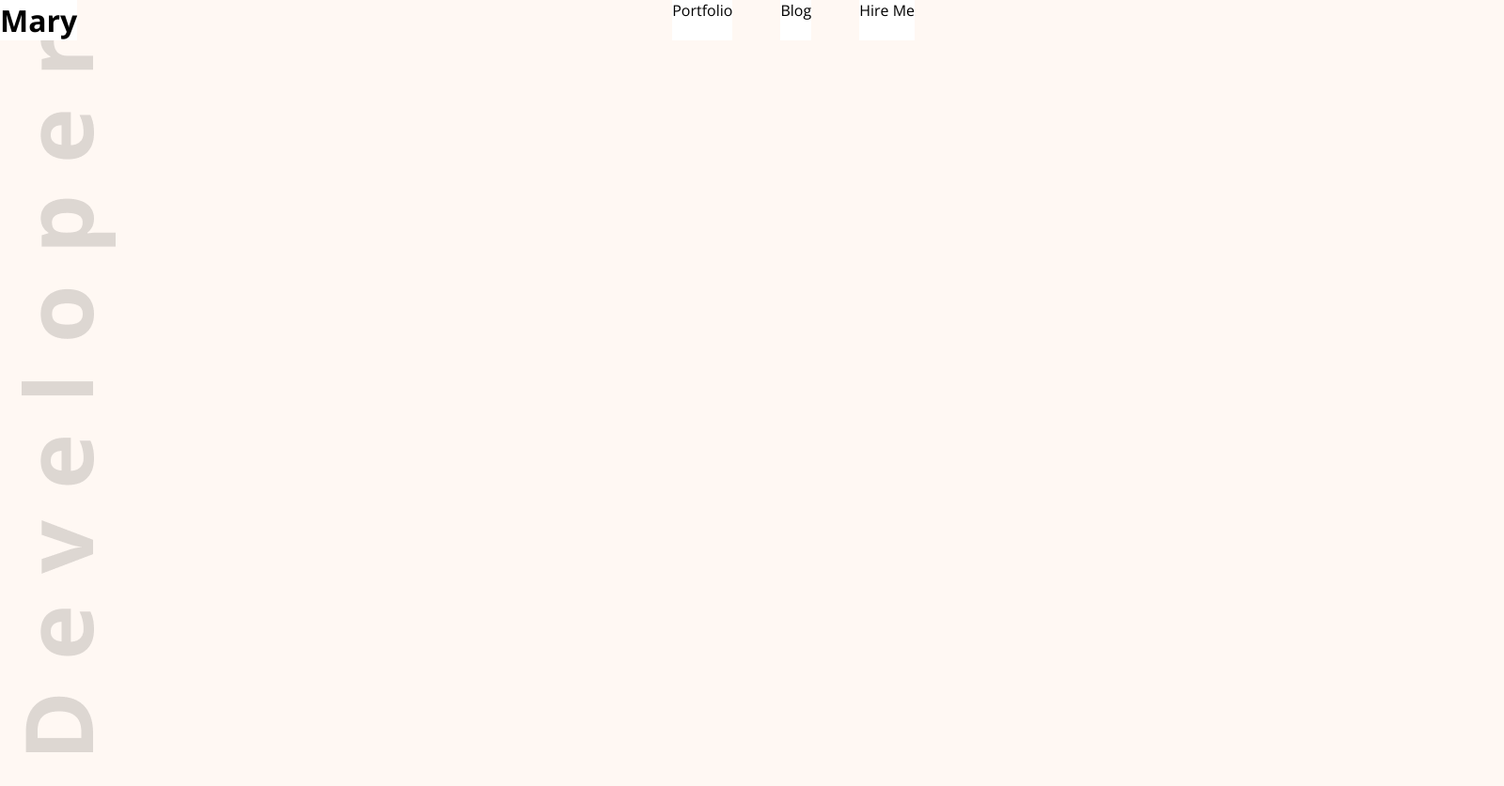
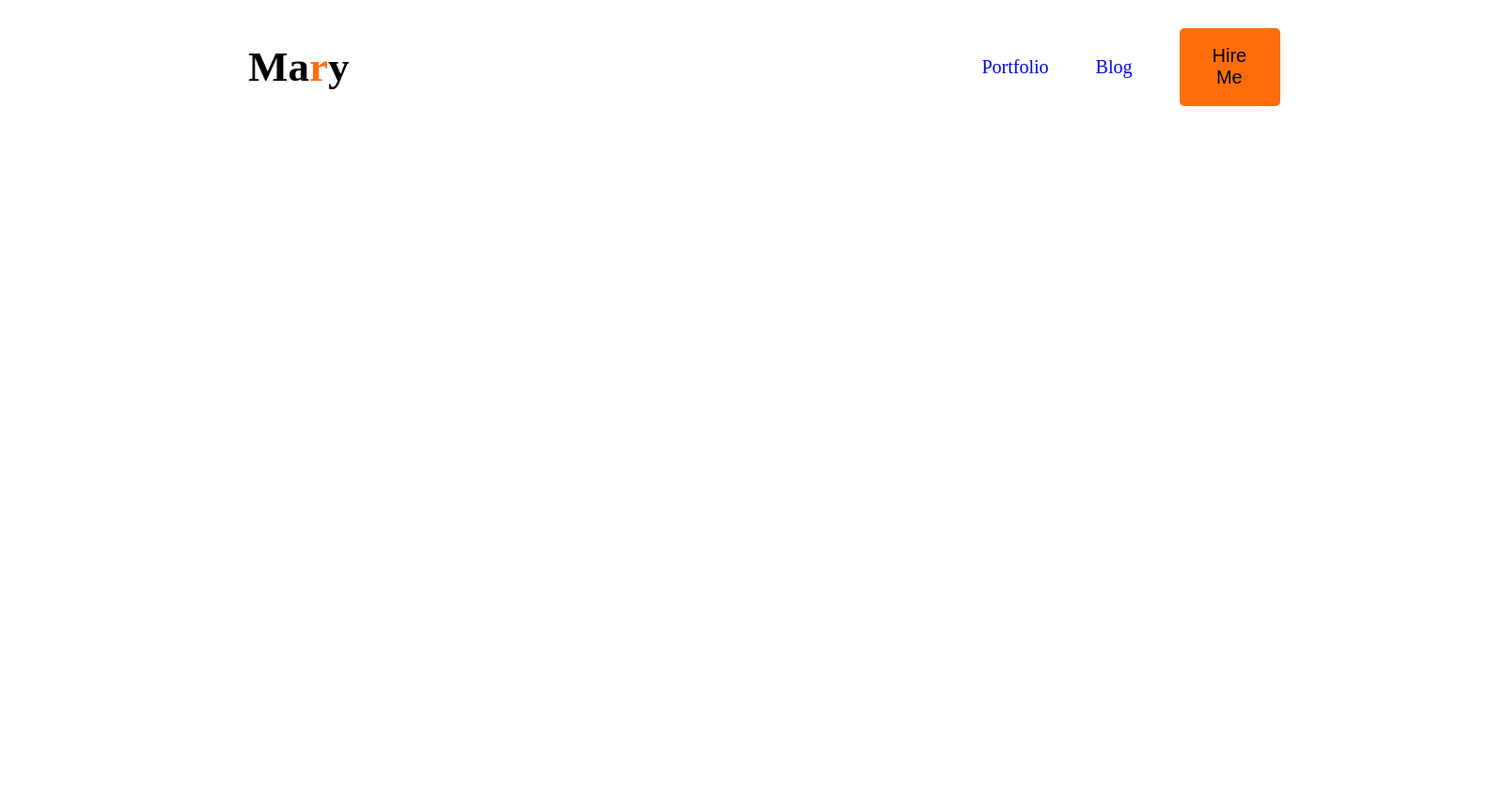
Before and after one commit to prosenjithdash/web-developer-portfolio-html-css, a plain HTML site: page index.html in a window 1280 px wide. Shown: the whole page at 94% size, 1600 px wide, since content can reach past the window. After the commit the page ends 800 px from the top, so only its background shows below. Drawn offline with nearby package versions, Linux system fonts and the light colour scheme.

Commit message:
Navbar Completed

```diff
--- a/index.html
+++ b/index.html
@@ -9,20 +9,20 @@
 </head>
 <body>
     <header class="header">
-        <div>
+        <!-- <div>
             <img class="dev-img" src="images/developer.png" alt="">
-        </div>
-        <div class="navbar">
-            <div>
-                <h1>Ma<span>r</span>y</h1>
-            </div>
-            <div class="buttons">
-                <p>Portfolio</p>
-                <p>Blog</p>
-                <p>Hire Me</p>
+        </div> -->
+        <nav class="navbar">
 
-            </div>
-        </div>
+            <h1 class="nav-title">Ma<span class="special-text">r</span>y</h1>
+
+            <ul>
+                <li><a href="portfolio">Portfolio</a></li>
+                <li><a href="blog">Blog</a></li>
+                <li><button class="btn-primary">Hire Me</button></li>
+            </ul>
+
+        </nav>
 
     </header>
 </body>
--- a/style.css
+++ b/style.css
@@ -1,20 +1,20 @@
 @import url('https://fonts.googleapis.com/css2?family=Lato:ital,wght@0,100;0,300;0,400;0,700;0,900;1,100;1,300;1,400;1,700;1,900&family=Open+Sans:ital,wght@0,300;0,400;0,500;0,600;0,700;0,800;1,300;1,400;1,500;1,600;1,700;1,800&display=swap');
 
 
-*{
+/* *{
     margin: 0;
     padding: 0;
     font-family: 'Open Sans';
     background-color: white;
-}
+} */
 
-.header{
+/* .header{
     width: 1600px;
     height: 837px;
     background-color: #FFF8F3;
     position: relative;
-}
-.dev-img{
+} */
+/* .dev-img{
     margin-top: 38px;
     margin-bottom: 25px;
     margin-left: 23px;
@@ -22,18 +22,43 @@
     background-color: #FFF8F3;
     font-size: 100px;
     font-weight: 700px;
-}
+} */
 .navbar{
-    position: absolute;
     display: flex;
     gap: 633px;
-    background-color: #FFF8F3;
+    align-items: center;
+    margin-left: 256px;
 
 }
-.buttons{
+.navbar > ul{
     display: flex;
-    gap: 51px;
-    border: 0;
-    background-color: #FFF8F3;
+    align-items: center;
 
 }
+.navbar>ul li{
+    list-style: none;
+    margin-right: 50px;
+}
+.navbar a{
+    text-decoration: none;
+    font-size: 20px;
+
+}
+.nav-title{
+        font-size: 45px;
+        font-weight: 800px;
+
+}
+.special-text{
+    color: #FD6E0A;
+}
+.btn-primary{
+    background-color: #FD6E0A;
+    border: 0;
+    border-radius: 5px;
+    padding-top: 18px;
+    padding-bottom: 19px;
+    padding-left: 35px;
+    padding-right: 36px;
+    font-size: 20px;
+}
```
